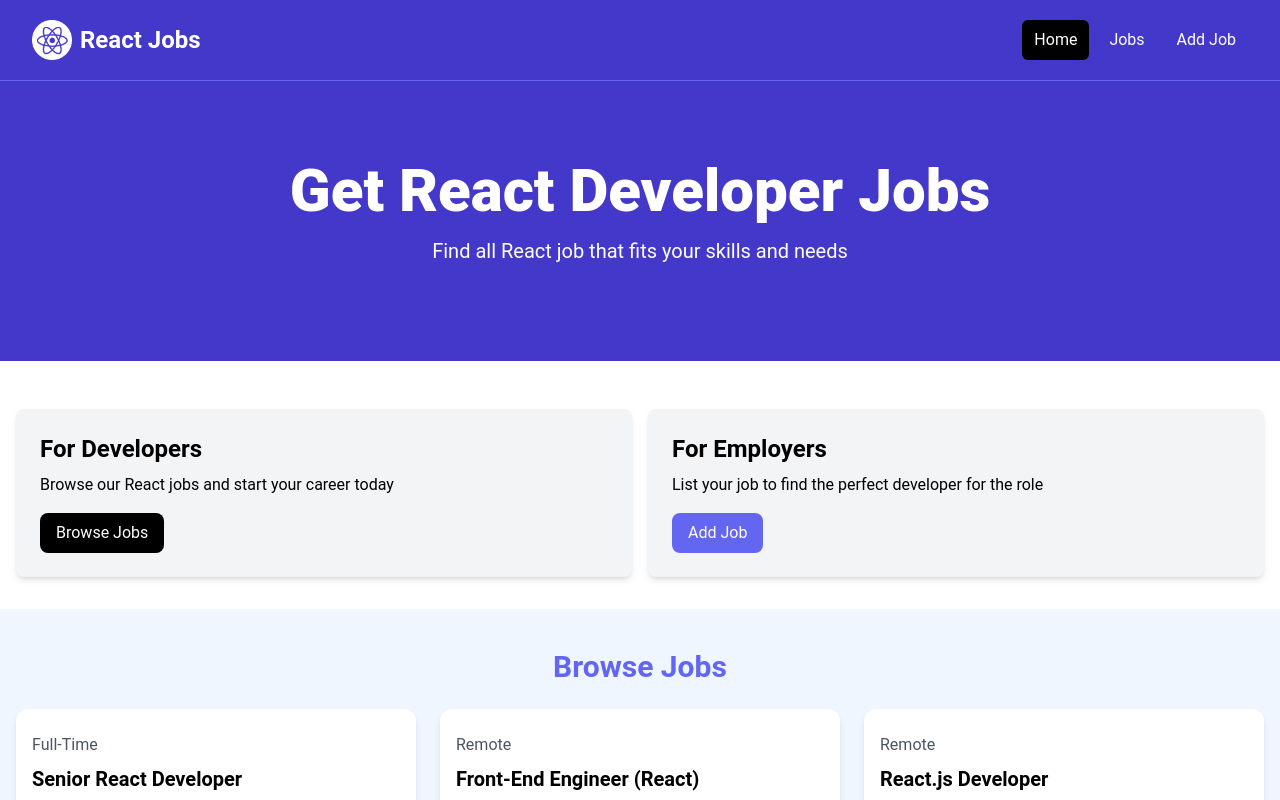
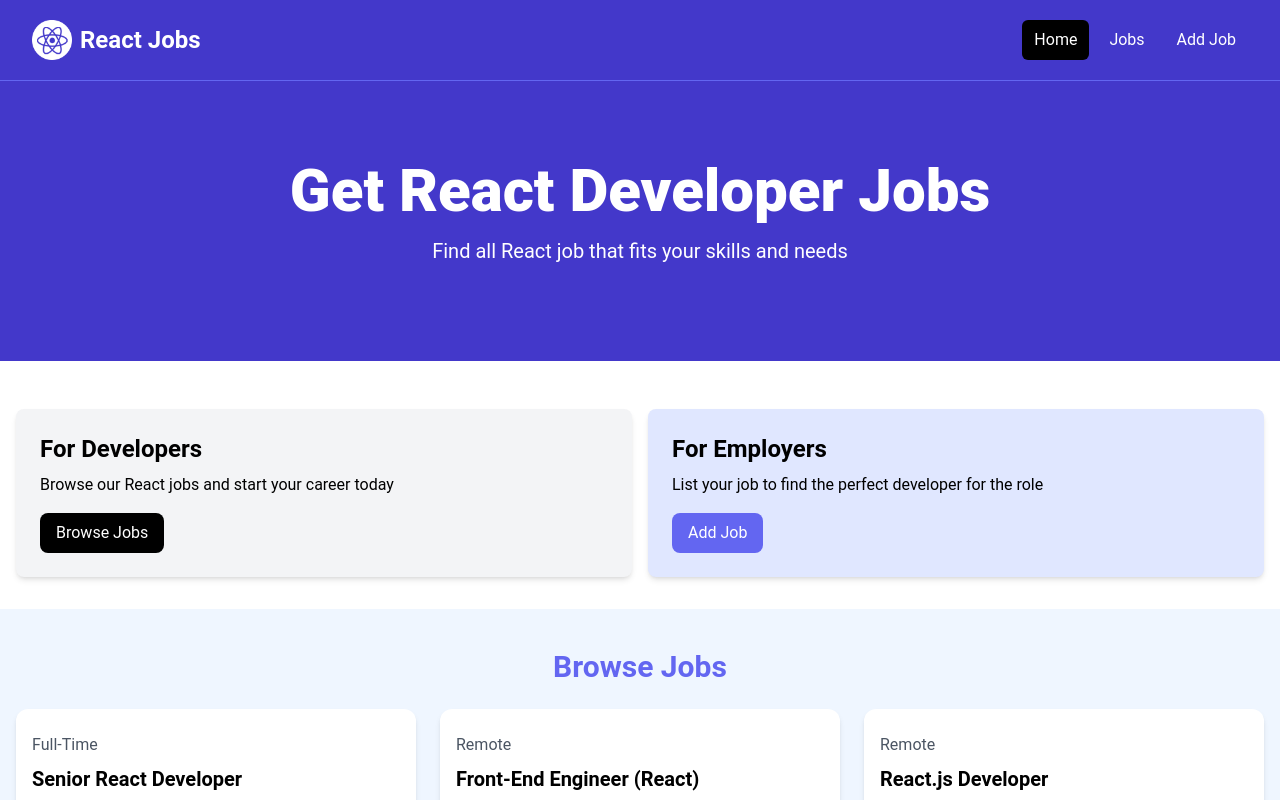
Before and after one commit to rajkumarpaneru/react-job-site, a React (Vite) app: page / in a window 1280 px wide. Shown: the top 800 px of the page. Built offline with nearby package versions, Linux system fonts and the light colour scheme.

Commit message:
pass classname as a prop in Card component

```diff
--- a/src/components/Card.jsx
+++ b/src/components/Card.jsx
@@ -1,8 +1,11 @@
 import React from 'react'
 
-const Card = ({children, }) => {
+const Card = ({
+    children,
+    bg='bg-gray-100'
+}) => {
   return (
-    <div className="bg-gray-100 p-6 rounded-lg shadow-md">
+    <div className={`${bg} p-6 rounded-lg shadow-md`}>
             {children}
     </div>
   )
--- a/src/components/HomeCards.jsx
+++ b/src/components/HomeCards.jsx
@@ -19,7 +19,7 @@
             </a>
           </Card>
 
-          <Card>
+          <Card bg='bg-indigo-100'>
             <h2 className="text-2xl font-bold">For Employers</h2>
             <p className="mt-2 mb-4">
               List your job to find the perfect developer for the role
```
